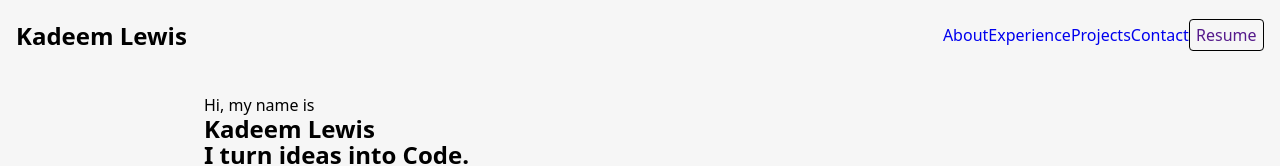
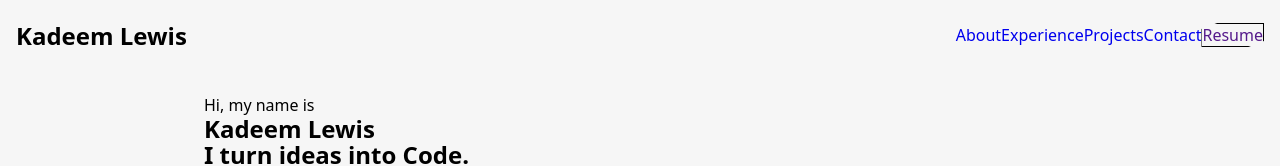
Before and after one commit to kadeem-lewis/portfolio, an Astro site: page / in a window 1280 px wide. Shown: the top 166 px of the page. Built offline with nearby package versions, Linux system fonts and the light colour scheme; Astro itself is replaced by a stand-in of ours.

Commit message:
added a clip part to the resume button

```diff
--- a/src/components/Navbar.astro
+++ b/src/components/Navbar.astro
@@ -30,7 +30,6 @@
   }
   .resume-button {
     border: 1px solid black;
-    border-radius: 0.25rem;
-    padding: 0.25rem 0.4rem;
+    clip-path: polygon(25% 0, 100% 0%, 100% 75%, 75% 100%, 0 100%, 0 25%);
   }
 </style>
```
